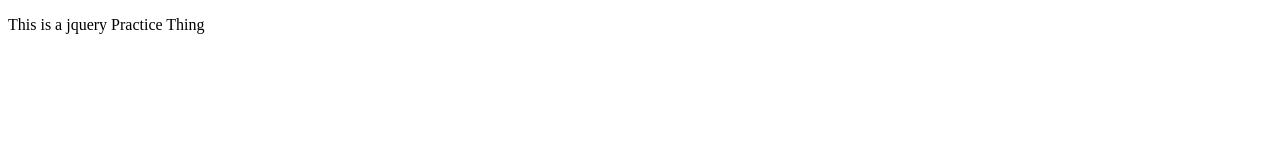
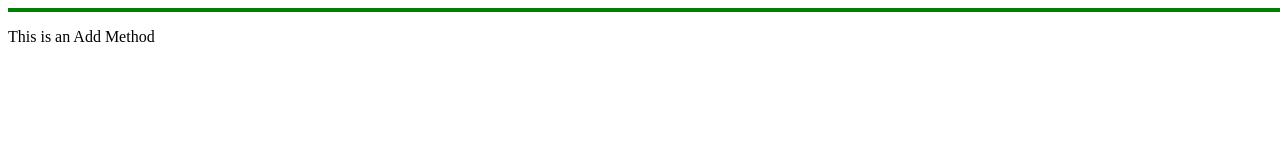
Before and after one commit to darrenmwong/JQueryPractice, a plain HTML site: page index.html in a window 1280 px wide. Drawn offline with Linux system fonts and the light colour scheme.

Commit message:
Add Method

```diff
--- a/app.js
+++ b/app.js
@@ -1,3 +1,6 @@
 $(document).ready(function() {
+  //add CLass
+  $("#addClass").css('border', '2px solid green')
+    .add("<p> HI </p>");
   alert('ITS WORKING');
 });
--- a/index.html
+++ b/index.html
@@ -10,7 +10,8 @@
 
 <body>
   <div id="container">
-    <p> This is a jquery Practice Thing </p>
+    <div id="addClass"></div>
+    <p> This is an Add Method </p>
   </div>
 </body>
 
```
